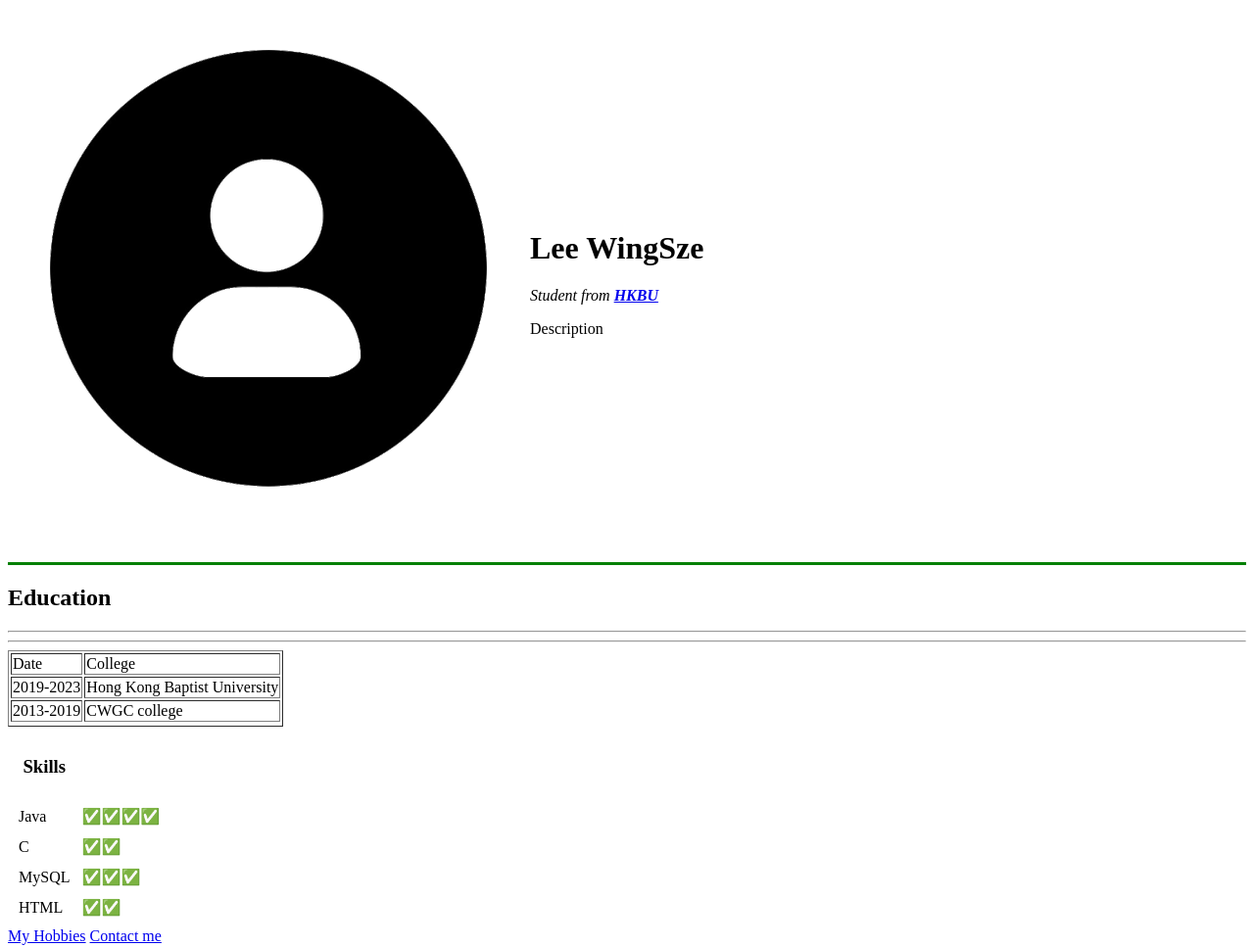
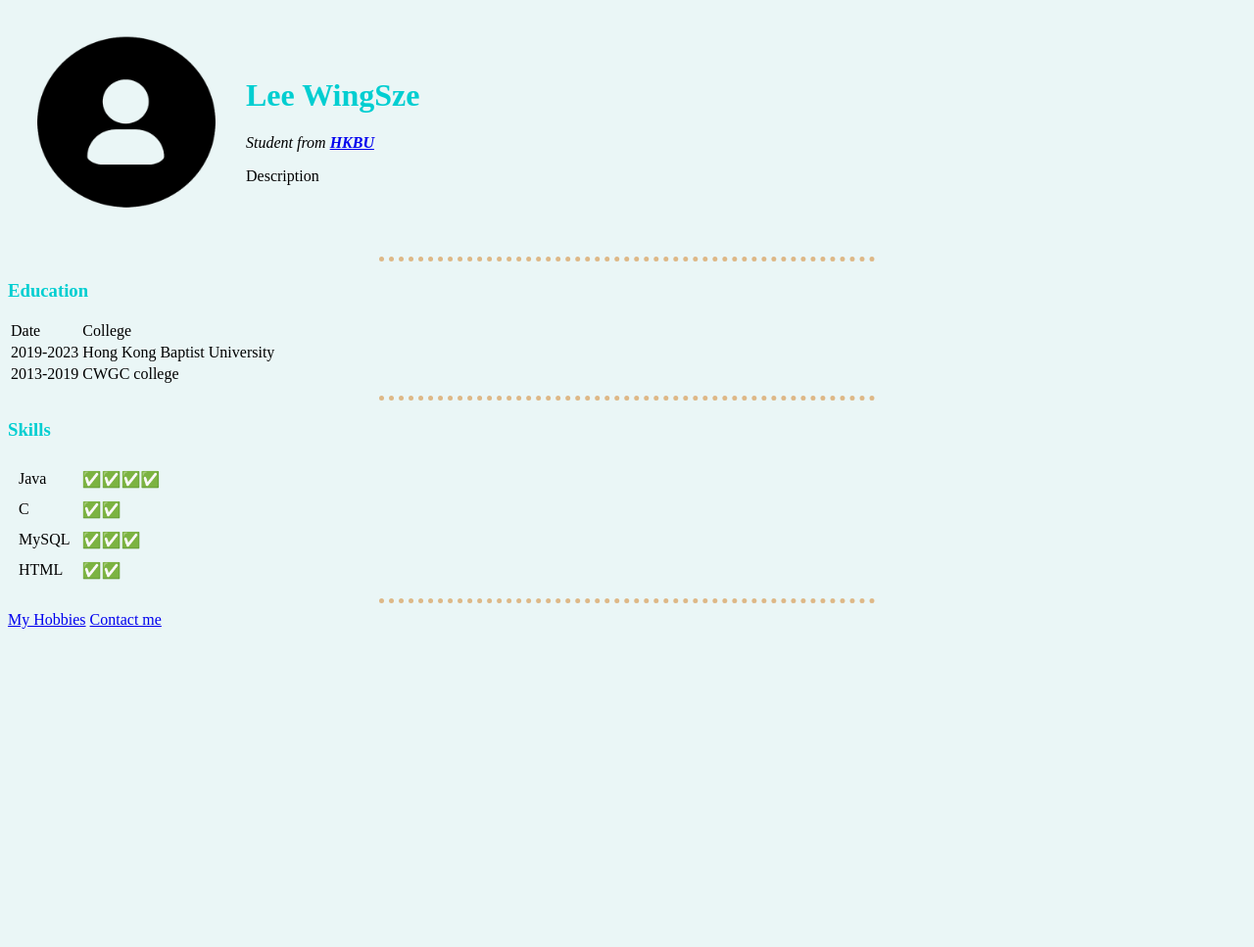
Before and after one commit to 99190612/CV-trial, a plain HTML site: page index.html in a window 1280 px wide. Shown: the whole page at 98% size. After the commit the page ends 800 px from the top, so only its background shows below. Drawn offline with Linux system fonts and the light colour scheme.

Commit message:
Add files via upload

```diff
--- /dev/null
+++ b/css/styles.css
@@ -0,0 +1,18 @@
+body{
+    background-color: #EAF6F6;
+}
+
+hr{
+    border-style: none;
+    border-top-style: dotted;
+    border-color: burlywood;
+    border-width: 5px;
+    width: 40%;
+}
+h1{
+    color: darkturquoise;
+}
+
+h3{
+    color: darkturquoise;
+}
--- a/index.html
+++ b/index.html
@@ -4,11 +4,12 @@
 <head>
   <meta charset="utf-8">
   <title>Personal Site</title>
+  <link rel="stylesheet" href="css/styles.css">
 </head>
 
 <body>
   <table cellspacing="20">
-    <td><img src="profile.png" alt="profile picture"></td>
+    <td><img src="profile.png" alt="profile picture", width ="200", height="200"></td>
     <td>
       <h1><b>Lee WingSze</b></h1>
       <p><em>Student from <b><a href="https://www.hkbu.edu.hk/eng/main/index.jsp">HKBU</a></b></em></p>
@@ -16,12 +17,11 @@
     </td>
   </table>
 
-  <hr size="3" ,hr color="green" , noshade>
-
-  <h2>Education</h2>
   <hr>
 
-  <table border="1">
+  <h3>Education</h3>
+
+  <table>
     <thead>
       <tr>
         <td>Date</th>
@@ -38,14 +38,10 @@
 
     </tr>
 
-    <hr>
-
   </table>
-
+  <hr>
   <table cellspacing="10">
-    <th>
-      <h3>Skills</h3>
-    </th>
+    <h3>Skills</h3>
     <tr>
       <td>Java</td>
       <td>✅✅✅✅</td>
@@ -65,6 +61,8 @@
 
   </table>
 
+  <hr>
+
   <a href="hobbies.html">My Hobbies</a>
 
   <a href="contact_info.html">Contact me</a>
```
Also changed, not shown: contact_info.html (+13 -1 lines), hobbies.html (+13 -1 lines).
